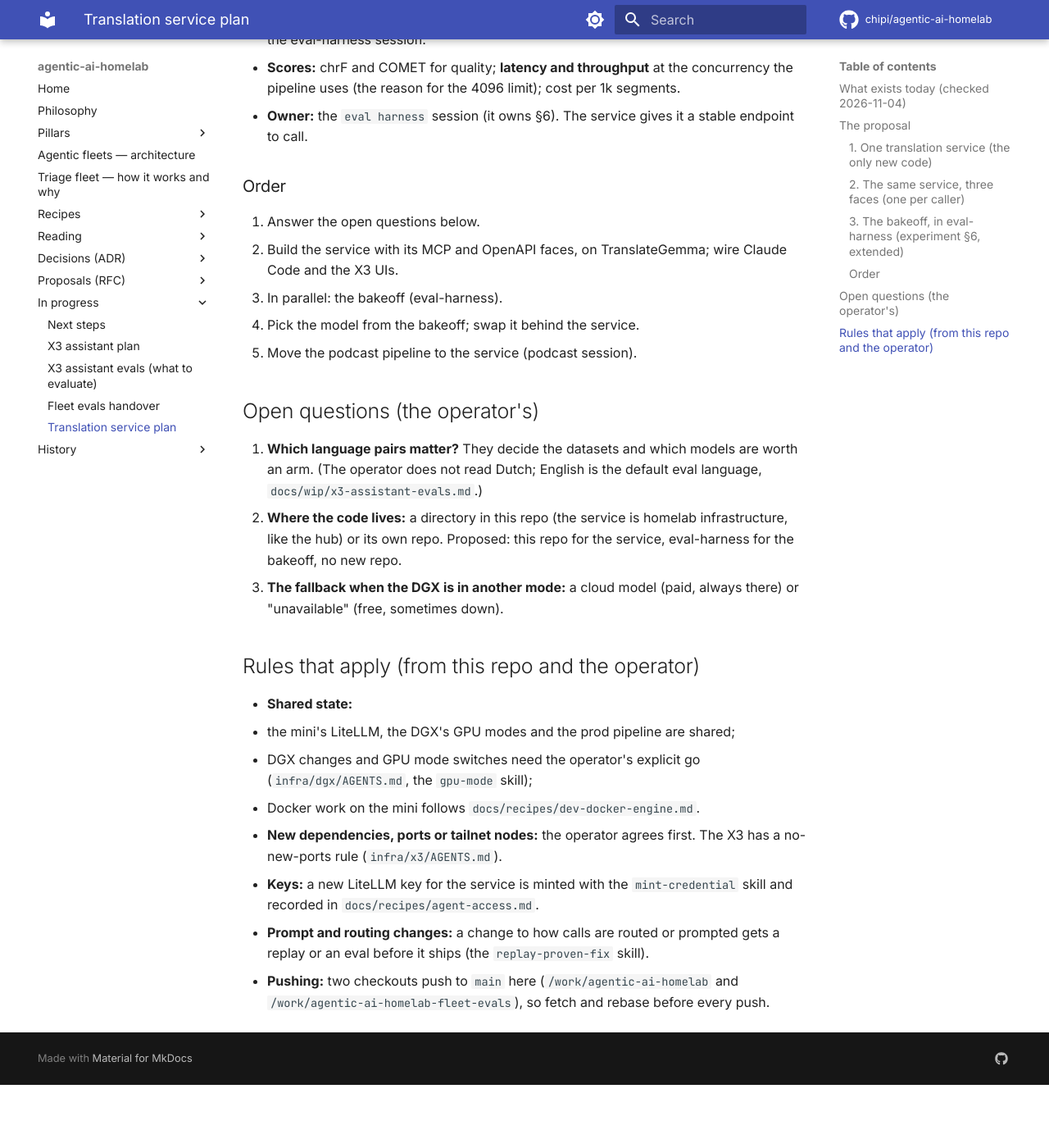
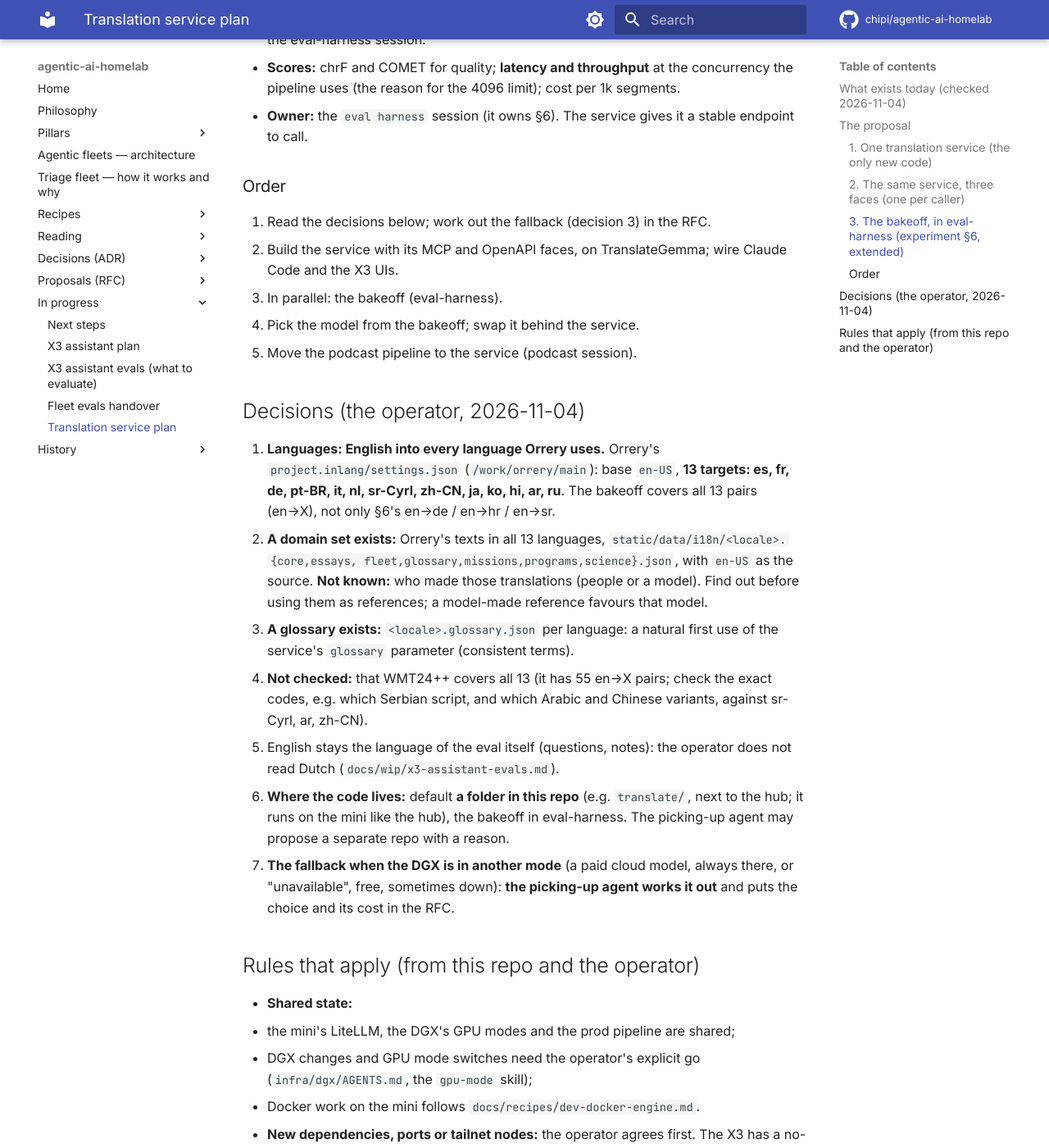
Before and after one commit to chipi/agentic-ai-homelab, an MkDocs documentation site: the page built from docs/wip/translation-service-plan.md, in a window 1280 px wide and 1400 px high, scrolled down 2804 px. Shown: the whole window at 82% size. Built offline with MkDocs 1.6.1 and Material for MkDocs 9.7.7, drawn with Linux system fonts in a browser that asks for light colours; comment, search, counter and statistics services are not loaded; before the commit the page ends 4127 px from its top, so only the background shows below that.

Commit message:
docs(wip): translation plan: the operator's answers (13 Orrery languages, code here, fallback to the agent)
Languages: English into every language Orrery uses, from its
project.inlang/settings.json: es, fr, de, pt-BR, it, nl, sr-Cyrl, zh-CN, ja, ko,
hi, ar, ru. Orrery's own texts in all 13 (static/data/i18n) are a domain set
and its per-locale glossary a first glossary; who made those translations is
not known and is flagged. Code: a folder in this repo by default. Fallback: the
picking-up agent works it out in the RFC.

Co-Authored-By: Claude Opus 5.5 <noreply@anthropic.com>
Claude-Session: https://claude.ai/code/session_01DJqN6uERmW8gsoZAtCcsfS

```diff
--- a/docs/wip/translation-service-plan.md
+++ b/docs/wip/translation-service-plan.md
@@ -69,20 +69,32 @@ The podcast pipeline moves **last**: it works in prod today, and moving it is th
 
 ### Order
 
-1. Answer the open questions below.
+1. Read the decisions below; work out the fallback (decision 3) in the RFC.
 2. Build the service with its MCP and OpenAPI faces, on TranslateGemma; wire Claude Code and the X3 UIs.
 3. In parallel: the bakeoff (eval-harness).
 4. Pick the model from the bakeoff; swap it behind the service.
 5. Move the podcast pipeline to the service (podcast session).
 
-## Open questions (the operator's)
+## Decisions (the operator, 2026-11-04)
 
-1. **Which language pairs matter?** They decide the datasets and which models are worth an arm. (The
-   operator does not read Dutch; English is the default eval language, `docs/wip/x3-assistant-evals.md`.)
-2. **Where the code lives:** a directory in this repo (the service is homelab infrastructure, like the hub)
-   or its own repo. Proposed: this repo for the service, eval-harness for the bakeoff, no new repo.
-3. **The fallback when the DGX is in another mode:** a cloud model (paid, always there) or "unavailable"
-   (free, sometimes down).
+1. **Languages: English into every language Orrery uses.** Orrery's `project.inlang/settings.json`
+   (`/work/orrery/main`): base `en-US`, **13 targets: es, fr, de, pt-BR, it, nl, sr-Cyrl, zh-CN, ja, ko, hi,
+   ar, ru**. The bakeoff covers all 13 pairs (en→X), not only §6's en→de / en→hr / en→sr.
+   - **A domain set exists:** Orrery's texts in all 13 languages, `static/data/i18n/<locale>.{core,essays,
+     fleet,glossary,missions,programs,science}.json`, with `en-US` as the source. **Not known:** who made
+     those translations (people or a model). Find out before using them as references; a model-made
+     reference favours that model.
+   - **A glossary exists:** `<locale>.glossary.json` per language: a natural first use of the service's
+     `glossary` parameter (consistent terms).
+   - **Not checked:** that WMT24++ covers all 13 (it has 55 en→X pairs; check the exact codes, e.g. which
+     Serbian script, and which Arabic and Chinese variants, against sr-Cyrl, ar, zh-CN).
+   - English stays the language of the eval itself (questions, notes): the operator does not read Dutch
+     (`docs/wip/x3-assistant-evals.md`).
+2. **Where the code lives:** default **a folder in this repo** (e.g. `translate/`, next to the hub; it runs on
+   the mini like the hub), the bakeoff in eval-harness. The picking-up agent may propose a separate repo
+   with a reason.
+3. **The fallback when the DGX is in another mode** (a paid cloud model, always there, or "unavailable",
+   free, sometimes down): **the picking-up agent works it out** and puts the choice and its cost in the RFC.
 
 ## Rules that apply (from this repo and the operator)
 
```
